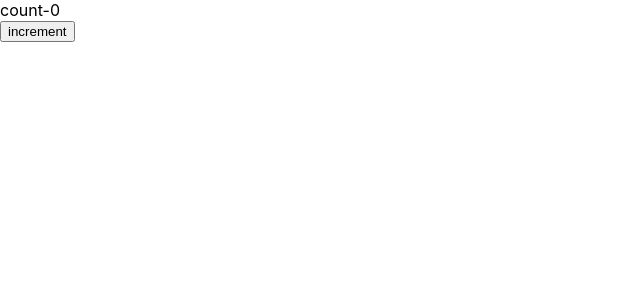
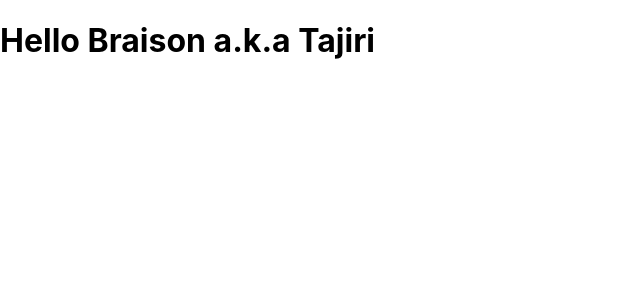
Before and after one commit to BraisonWabwire/hello-world, a React (Create React App) app: page / in a window 1280 px wide. Shown: the top 300 px of the page, without its empty margins (0-640 px from the left). Built offline with nearby package versions, Linux system fonts and the light colour scheme.

Commit message:
function destructuring

```diff
--- a/src/App.js
+++ b/src/App.js
@@ -8,17 +8,17 @@ import Counter from './components/counter';
 function App() {
   return (
     // <div className="App">
-    //   <Greet name='Braison' heroname='Tajiri'>
-    //     <h1>This is childrenprops</h1>
+      <Greet name='Braison' heroname='Tajiri'/>
+    /* //     <h1>This is childrenprops</h1> */
     //     </Greet>
     //   <Greet name='Wabwire' heroname='mkuu'>
     //     <button > Action </button>
     //   </Greet>
-    //   <Greet name='Daniel' heroname='ule msee'/>
+      // <Greet name='Daniel' heroname='ule msee'/>
     //   <Welcome name='James' heroname='Mnoma'></Welcome>
     // </div>
     // <Message></Message>
-    <Counter></Counter>
+    // <Counter></Counter>
 
   );
 }
--- a/src/components/greet.js
+++ b/src/components/greet.js
@@ -1,11 +1,11 @@
 import React  from 'react'
 
-const Greet=(props)=> {
-    console.log(props)
+const Greet=({name,heroname})=> {
+    console.log()
 return (
     <div>
-        <h1>Hello {props.name} a.k.a {props.heroname}</h1>
-        {props.children}
+        <h1>Hello {name} a.k.a {heroname}</h1>
+        {/* {children} */}
     </div>
 )
 }
```
